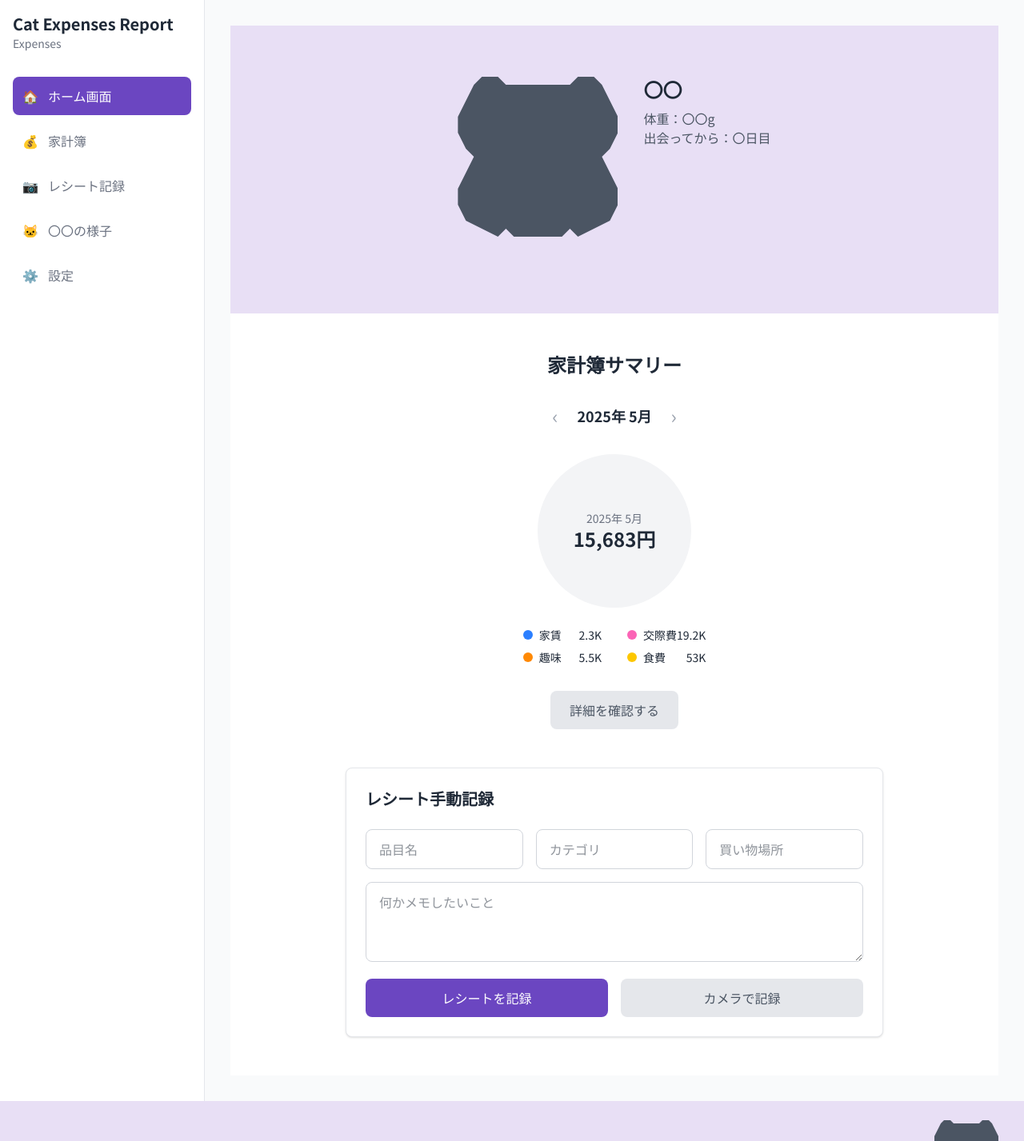
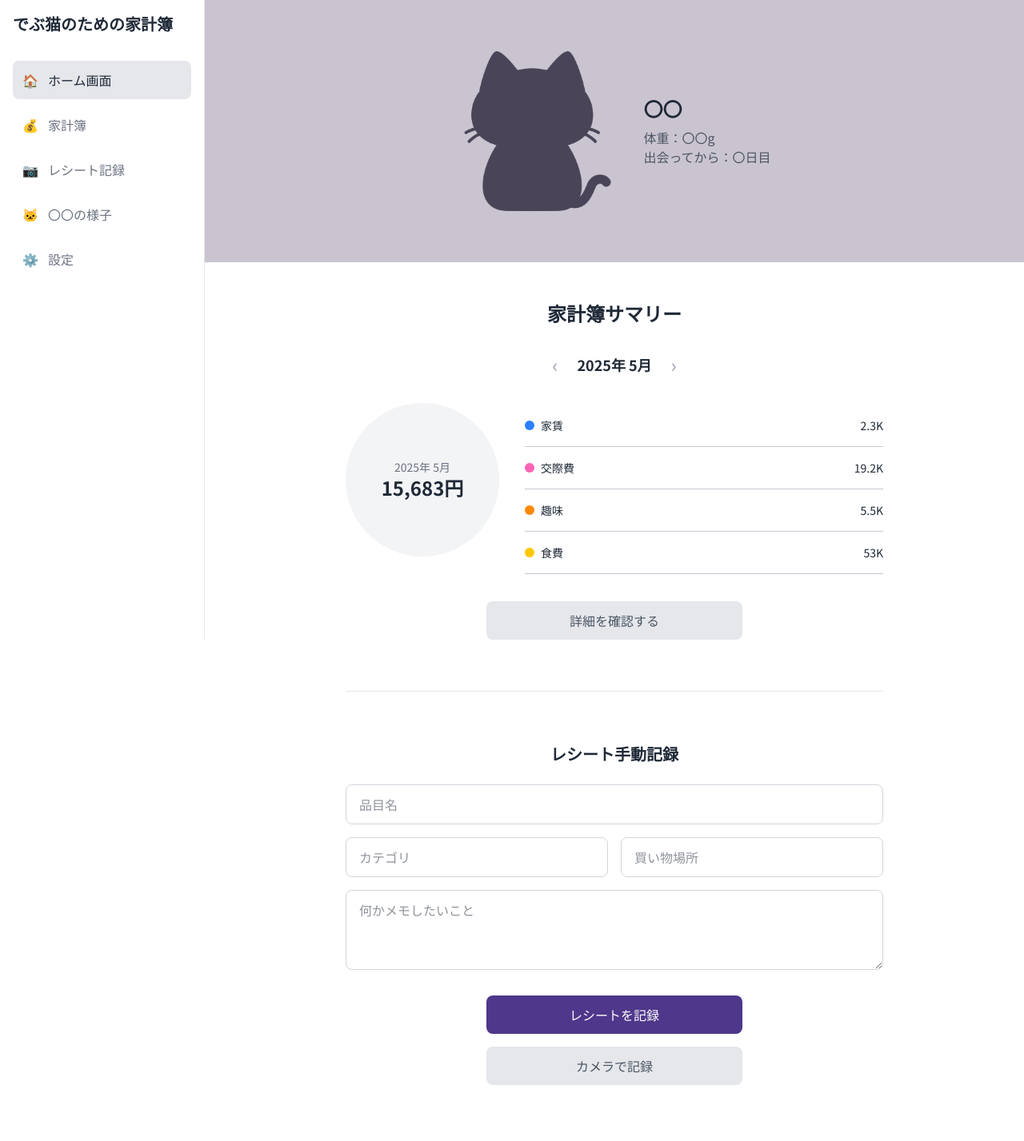
Before and after one commit to study-basic-hackathon/dev_neko, a Next.js app in the folder code/: page / in a window 1280 px wide. Shown: the top 1427 px of the page at 80% size. Built offline with nearby package versions, Linux system fonts and the light colour scheme.

Commit message:
デザイン調整

```diff
--- a/code/src/app/layout.tsx
+++ b/code/src/app/layout.tsx
@@ -4,7 +4,7 @@ import "@/styles/globals.css";
 import Layout from "@/components/common/Layout/Layout";
 
 export const metadata: Metadata = {
-  title: "Cat Expenses Report",
+  title: "でぶ猫のための家計簿",
   description: "猫ちゃんの家計簿アプリ",
 };
 
--- a/code/src/app/login/page.tsx
+++ b/code/src/app/login/page.tsx
@@ -1,18 +1,18 @@
 export default function Login() {
   return (
-    <div className="min-h-screen bg-gray-50 flex items-center justify-center relative">
+    <div className="min-h-screen flex items-center justify-center relative">
       <div className="w-full max-w-md mx-auto">
         {/* Header */}
         <div className="text-center mb-12">
           <h1 className="text-3xl font-bold text-text-black mb-2">
-            Cat Expenses Report
+            でぶ猫のための家計簿
           </h1>
         </div>
 
         {/* Login Form */}
-        <div className="bg-white rounded-lg shadow-sm border border-gray-200 p-8">
+        <div>
           <h2 className="text-2xl font-bold text-center mb-8">ログイン</h2>
-          <form className="space-y-4">
+          <form className="space-y-4 flex flex-col items-center">
             <input
               className="input-field"
               type="email"
@@ -34,6 +34,7 @@ export default function Login() {
             <div className="flex-1 h-px bg-gray-200" />
           </div>
 
+          <div className=" flex flex-col items-center">
             <button className="btn-secondary w-full mb-4 flex items-center justify-center">
               <span className="mr-2 text-lg">G</span> Githubで作成
             </button>
@@ -41,6 +42,7 @@ export default function Login() {
             <button className="btn-secondary w-full flex items-center justify-center">
               アカウント作成 <span className="ml-2">→</span>
             </button>
+          </div>
         </div>
       </div>
 
--- a/code/src/app/page.tsx
+++ b/code/src/app/page.tsx
@@ -6,7 +6,7 @@ export default function Home() {
       {/* Cat Section */}
       <div className="bg-lavender-light py-16 px-8">
         <div className="max-w-4xl mx-auto flex flex-col items-center">
-          <div className="flex items-start gap-8 mb-8">
+          <div className="flex items-center gap-8">
             <div
               className="cat-silhouette"
               style={{ width: "200px", height: "200px" }}
@@ -21,10 +21,10 @@ export default function Home() {
       </div>
 
       {/* Main Content */}
-      <div className="flex-1 bg-white py-12 px-8">
-        <div className="max-w-4xl mx-auto space-y-12">
+      <div className="flex-1 bg-white pt-12 px-8 py-18">
+        <div className="max-w-4xl mx-auto">
           {/* Summary Section */}
-          <div className="text-center">
+          <div className="max-w-2xl mx-auto text-center">
             <h2 className="text-2xl font-bold mb-8">家計簿サマリー</h2>
 
             {/* Month Navigation */}
@@ -35,7 +35,7 @@ export default function Home() {
             </div>
 
             {/* Chart and Legend */}
-            <div className="flex flex-col items-center mb-8">
+            <div className="flex items-center gap-8 mb-8">
               <div className="w-48 h-48 bg-gray-100 rounded-full flex items-center justify-center mb-6 relative">
                 <div className="text-center">
                   <div className="text-sm text-gray-500">2025年 5月</div>
@@ -43,29 +43,29 @@ export default function Home() {
                 </div>
               </div>
 
-              <div className="grid grid-cols-2 gap-x-8 gap-y-2 text-sm">
-                <div className="flex items-center justify-between">
+              <div className="flex flex-col text-sm flex-auto">
+                <div className="flex items-center justify-between border-b-1 border-solid border-lavender-light py-4">
                   <span className="flex items-center">
                     <span className="w-3 h-3 bg-blue-500 rounded-full mr-2"></span>
                     家賃
                   </span>
                   <span>2.3K</span>
                 </div>
-                <div className="flex items-center justify-between">
+                <div className="flex items-center justify-between border-b-1 border-solid border-lavender-light py-4">
                   <span className="flex items-center">
                     <span className="w-3 h-3 bg-pink-400 rounded-full mr-2"></span>
                     交際費
                   </span>
                   <span>19.2K</span>
                 </div>
-                <div className="flex items-center justify-between">
+                <div className="flex items-center justify-between border-b-1 border-solid border-lavender-light py-4">
                   <span className="flex items-center">
                     <span className="w-3 h-3 bg-orange-400 rounded-full mr-2"></span>
                     趣味
                   </span>
                   <span>5.5K</span>
                 </div>
-                <div className="flex items-center justify-between">
+                <div className="flex items-center justify-between border-b-1 border-solid border-lavender-light py-4">
                   <span className="flex items-center">
                     <span className="w-3 h-3 bg-yellow-400 rounded-full mr-2"></span>
                     食費
@@ -79,23 +79,28 @@ export default function Home() {
           </div>
 
           {/* Manual Entry Section */}
-          <div className="card max-w-2xl mx-auto">
-            <h2 className="text-xl font-bold mb-6">レシート手動記録</h2>
-            <form className="space-y-4">
-              <div className="grid grid-cols-3 gap-4">
-                <input className="input-field" placeholder="品目名" />
+          <div className="max-w-2xl mx-auto top-border">
+            <h2 className="text-xl font-bold mb-6 text-center">
+              レシート手動記録
+            </h2>
+            <form className="">
+              <div className="grid grid-cols-2 gap-4 mb-8">
+                <input
+                  className="input-field col-span-2"
+                  placeholder="品目名"
+                />
                 <input className="input-field" placeholder="カテゴリ" />
                 <input className="input-field" placeholder="買い物場所" />
+                <textarea
+                  className="input-field min-h-[100px] col-span-2"
+                  placeholder="何かメモしたいこと"
+                />
               </div>
-              <textarea
-                className="input-field min-h-[100px]"
-                placeholder="何かメモしたいこと"
-              />
-              <div className="flex gap-4">
-                <button className="btn-primary flex-1" type="submit">
+              <div className="flex flex-col items-center gap-4">
+                <button className="btn-primary" type="submit">
                   レシートを記録
                 </button>
-                <button className="btn-secondary flex-1" type="button">
+                <button className="btn-secondary" type="button">
                   カメラで記録
                 </button>
               </div>
--- a/code/src/app/signup/page.tsx
+++ b/code/src/app/signup/page.tsx
@@ -1,20 +1,20 @@
 export default function Signup() {
   return (
-    <div className="min-h-screen bg-gray-50 flex items-center justify-center relative">
+    <div className="min-h-screen flex items-center justify-center relative">
       <div className="w-full max-w-md mx-auto">
         {/* Header */}
         <div className="text-center mb-12">
           <h1 className="text-3xl font-bold text-text-black mb-2">
-            Cat Expenses Report
+            でぶ猫のための家計簿
           </h1>
         </div>
 
         {/* Signup Form */}
-        <div className="bg-white rounded-lg shadow-sm border border-gray-200 p-8">
+        <div>
           <h2 className="text-2xl font-bold text-center mb-8">
             アカウントを作成
           </h2>
-          <form className="space-y-4">
+          <form className="space-y-4 flex flex-col items-center">
             <input
               className="input-field"
               type="email"
@@ -36,6 +36,7 @@ export default function Signup() {
             <div className="flex-1 h-px bg-gray-200" />
           </div>
 
+          <div className="flex flex-col items-center">
             <button className="btn-secondary w-full mb-6 flex items-center justify-center">
               <span className="mr-2 text-lg">G</span> Githubで作成
             </button>
@@ -53,6 +54,7 @@ export default function Signup() {
             </p>
           </div>
         </div>
+      </div>
 
       {/* Cat Silhouette */}
       <div className="absolute bottom-8 right-8">
--- a/code/src/components/common/Layout/Layout.tsx
+++ b/code/src/components/common/Layout/Layout.tsx
@@ -8,10 +8,10 @@ type LayoutProps = {
 
 const Layout = ({ children }: LayoutProps) => {
   return (
-    <div className="min-h-screen bg-gray-50 flex flex-col">
+    <div className="min-h-screen flex flex-col">
       <div className="flex flex-1">
         <Sidebar />
-        <main className="flex-1 p-8">{children}</main>
+        <main className="flex-1 ml-64">{children}</main>
       </div>
       <Footer />
     </div>
--- a/code/src/components/common/Sidebar/Sidebar.tsx
+++ b/code/src/components/common/Sidebar/Sidebar.tsx
@@ -15,12 +15,11 @@ const Sidebar = () => {
   ];
 
   return (
-    <nav className="w-64 min-h-screen bg-white border-r border-gray-200 p-4">
+    <nav className="w-64 min-h-screen bg-white border-r border-gray-200 p-4 fixed top-0">
       <div className="mb-8">
         <h1 className="text-xl font-bold text-text-black">
-          Cat Expenses Report
+          でぶ猫のための家計簿
         </h1>
-        <p className="text-sm text-gray-500">Expenses</p>
       </div>
 
       <ul className="space-y-2">
@@ -30,7 +29,7 @@ const Sidebar = () => {
               href={item.href}
               className={`flex items-center p-3 rounded-lg transition-colors ${
                 pathname === item.href
-                  ? "bg-primary-500 text-white"
+                  ? "bg-gray-200"
                   : "text-gray-500 hover:bg-gray-100"
               }`}
             >
--- a/code/src/styles/globals.css
+++ b/code/src/styles/globals.css
@@ -2,8 +2,8 @@
 @import "tailwindcss";
 
 @theme {
-  --color-primary-500: #6b46c1;
-  --color-primary-600: #553c9a;
+  --color-primary-500: #4F378B;
+  --color-primary-600: #3d3060;
   --color-text-black: #1f2937;
   --color-gray-50: #f9fafb;
   --color-gray-100: #f3f4f6;
@@ -13,22 +13,30 @@
   --color-gray-500: #6b7280;
   --color-gray-600: #4b5563;
   --color-lavender: #c7b8ea;
-  --color-lavender-light: #e8dff5;
+  --color-lavender-light: #CAC4D0;
 
   --font-family-sans: "Noto Sans JP", ui-sans-serif, system-ui, sans-serif;
 }
 
 body {
-  @apply bg-gray-50 text-text-black;
+  @apply text-text-black;
   font-family: var(--font-family-sans);
 }
 
+button {
+  @apply cursor-pointer
+}
+
 .btn-primary {
-  @apply bg-primary-500 text-white px-6 py-3 rounded-lg hover:bg-primary-600 transition-colors font-medium;
+  @apply bg-primary-500 text-white px-6 py-3 rounded-lg hover:bg-primary-600 transition-colors font-medium w-full max-w-80;
 }
 
 .btn-secondary {
-  @apply bg-gray-200 text-gray-600 px-6 py-3 rounded-lg hover:bg-gray-300 transition-colors font-medium;
+  @apply bg-gray-200 text-gray-600 px-6 py-3 rounded-lg hover:bg-gray-300 transition-colors font-medium w-full max-w-80;
+}
+
+.btn-submit {
+  @apply bg-gray-600 text-white px-4 py-3.5 rounded-lg text-sm
 }
 
 .input-field {
@@ -36,51 +44,22 @@ body {
 }
 
 .card {
-  @apply bg-white rounded-lg shadow-sm border border-gray-200 p-6;
+  @apply bg-white rounded-lg border border-gray-200 p-6;
 }
 
 .cat-silhouette {
   width: 120px;
   height: 120px;
-  background: #4b5563;
-  clip-path: polygon(30% 5%,
-      70% 5%,
-      75% 0%,
-      85% 0%,
-      90% 5%,
-      95% 15%,
-      100% 25%,
-      100% 35%,
-      95% 45%,
-      90% 50%,
-      95% 60%,
-      100% 70%,
-      100% 80%,
-      95% 90%,
-      85% 95%,
-      75% 100%,
-      70% 95%,
-      65% 100%,
-      35% 100%,
-      30% 95%,
-      25% 100%,
-      15% 95%,
-      5% 90%,
-      0% 80%,
-      0% 70%,
-      5% 60%,
-      10% 50%,
-      5% 45%,
-      0% 35%,
-      0% 25%,
-      5% 15%,
-      10% 5%,
-      15% 0%,
-      25% 0%);
+  background-image: url(../../public/cat_dummy.png);
+  background-size: 100%;
 }
 
 .speech-bubble {
   @apply bg-white rounded-lg shadow-md px-4 py-3 relative;
+}
+
+.top-border {
+  @apply border-t-1 border-gray-200 border-solid pt-16 mt-16;
 }
 
 .speech-bubble::after {
```
Also changed, not shown: code/src/app/scan/page.tsx (+12 -4 lines), code/src/app/settings/page.tsx (+8 -16 lines), code/src/app/summary/page.tsx (+28 -26 lines), code/src/components/common/Footer/Footer.tsx (+9 -10 lines), code/public/cat_dummy.png (added). Lines whose indentation alone changed are shown as unchanged.
